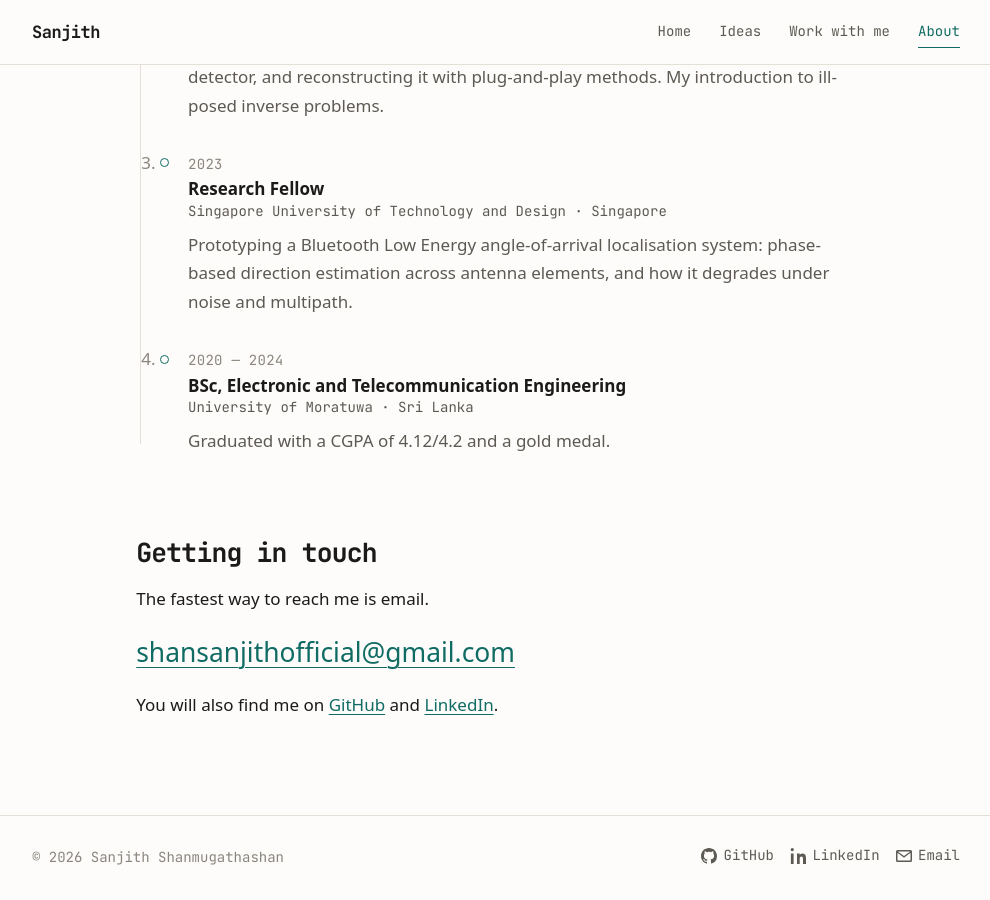
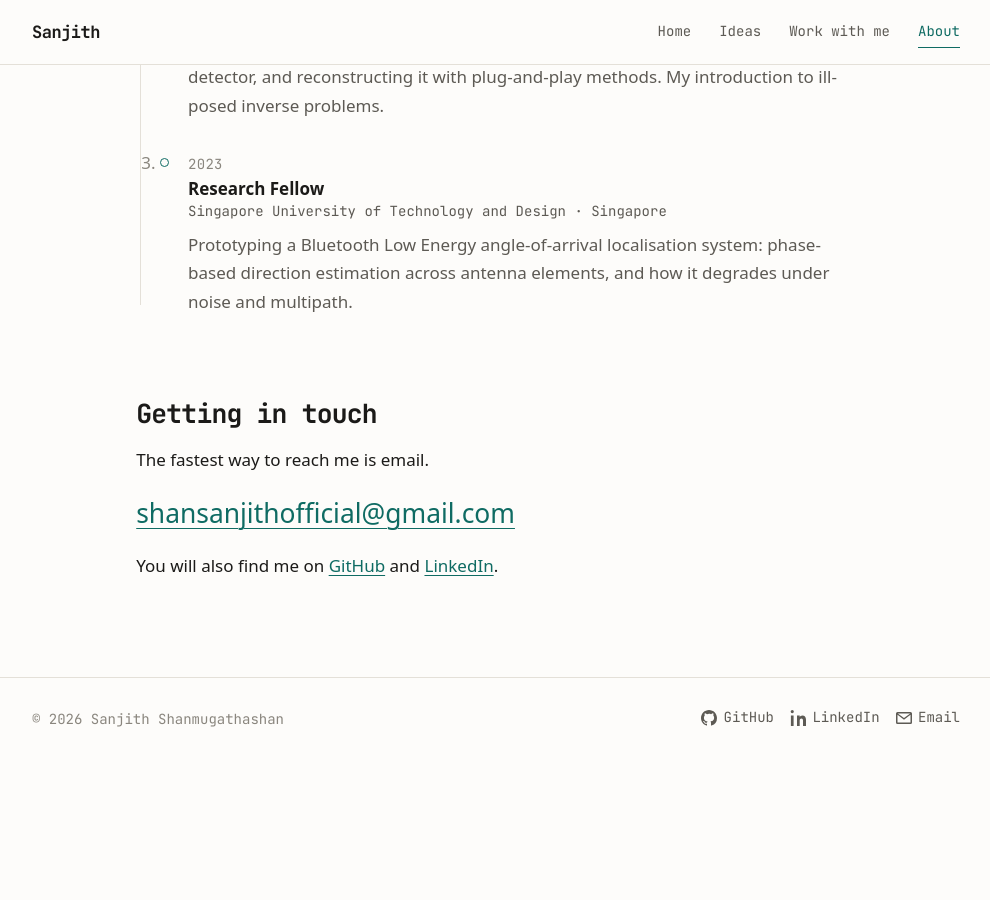
Before and after one commit to sanjith1999/sanjith1999.github.io, a Jekyll site: the page built from about.md, in a window 1280 px wide and 900 px high, scrolled down 858 px. Shown: the whole window, without its empty margins (144-1134 px from the left). Built offline with Jekyll 4.4.1, drawn with Linux system fonts in a browser that asks for light colours; some web fonts are replaced; after the commit the page ends 1620 px from its top, so only the background shows below that.

Commit message:
WIP001: Drop the degree from the About timeline
Co-Authored-By: Claude Opus 5 <noreply@anthropic.com>

```diff
--- a/_data/experience.yml
+++ b/_data/experience.yml
@@ -26,10 +26,3 @@
     Prototyping a Bluetooth Low Energy angle-of-arrival localisation system: phase-based
     direction estimation across antenna elements, and how it degrades under noise and
     multipath.
-
-- when: 2020 — 2024
-  role: BSc, Electronic and Telecommunication Engineering
-  org: University of Moratuwa
-  where: Sri Lanka
-  note: >-
-    Graduated with a CGPA of 4.12/4.2 and a gold medal.
```
